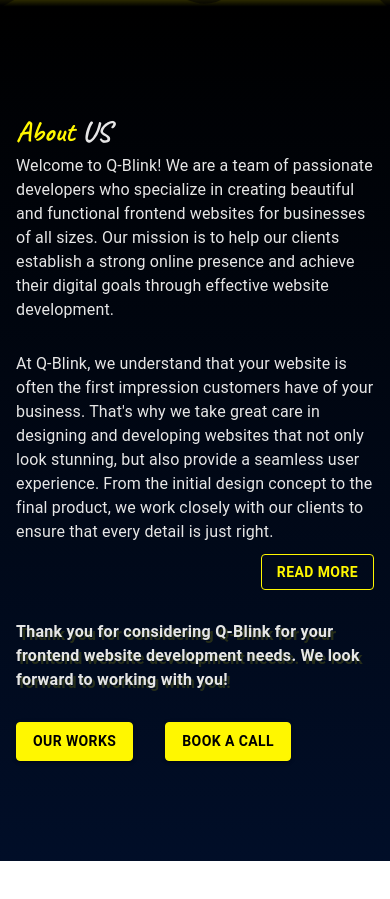
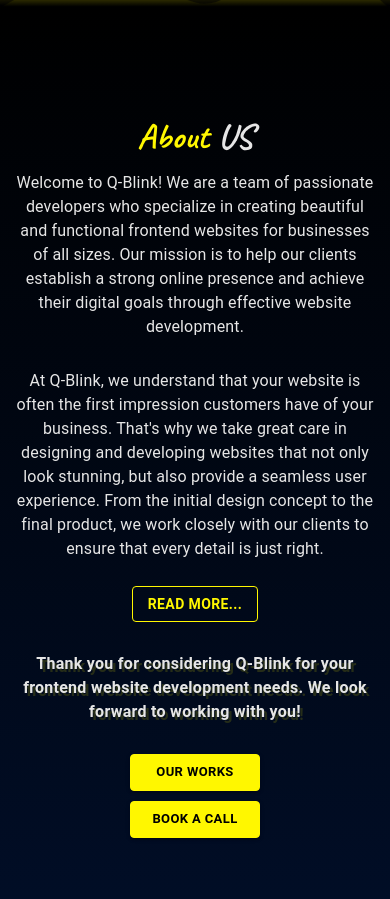
Before and after one commit to noorhesham9/Q_blink-company, a React (Vite) app: page / in a window 390 px wide. Shown: the part 833-1732 px from the top of the page. Before the commit the page ends 1694 px from the top, so only its background shows below. Built offline with nearby package versions, Linux system fonts and the light colour scheme; the HTML template or start-up script is replaced by a standard one; a web font is replaced by a local one.

Commit message:
finish about

```diff
--- a/src/components/About/About.jsx
+++ b/src/components/About/About.jsx
@@ -35,8 +35,10 @@
       <Container className="containerforAbout">
         <motion.div variants={textVariant()}>
           <Typography
+            className="AboutUS"
             sx={{
-              fontSize: "var(--h1-font-size)",
+              marginBottom: "7px",
+              fontSize: "35px",
               fontWeight: "bold",
               fontFamily: "var(--second-font)",
             }}>
@@ -75,7 +77,7 @@
                   color: "var(--text-color)",
                 },
               }}>
-              {showed ? "Read less" : "Read more"}
+              {showed ? "Read Less..." : "Read More..."}
             </Button>
           </div>
 
@@ -88,9 +90,10 @@
           </Typography>
         </motion.div>
 
-        <Stack spacing={4} direction="row">
+        <Stack className="ourworksandbook" spacing={4} direction="row">
           <Button
-            href="works"
+            className="ourWorks"
+            href="#works"
             sx={{
               backgroundColor: "var(--primary-color)",
               color: "black",
@@ -108,7 +111,8 @@
             Our Works
           </Button>
           <Button
-            href="contact"
+            className="bookaCall"
+            href="#contact"
             sx={{
               backgroundColor: "var(--primary-color)",
               color: "black",
--- a/src/components/About/about.css
+++ b/src/components/About/about.css
@@ -17,4 +17,34 @@
   font-weight: 600 !important;
   letter-spacing: 0.017em !important;
   text-shadow: 3px 3px rgba(255, 247, 0, 0.15);
+}
+
+@media (max-width: 500px) {
+  .AboutUS {
+    text-align: center;
+  }
+  .textsContain {
+    text-align: center;
+  }
+  .buttooon {
+    margin-top: 25px;
+    justify-content: center;
+  }
+  .thanks {
+    text-align: center;
+  }
+  .ourworksandbook {
+    justify-content: center;
+    align-items: center;
+    flex-wrap: wrap;
+    flex-direction: column !important;
+  }
+  .ourworksandbook .bookaCall,
+  .ourworksandbook .ourWorks {
+    width: 130px;
+    margin: 0;
+    margin-bottom: 10px;
+    font-size: 13px;
+    font-weight: 700;
+  }
 }/*# sourceMappingURL=about.css.map */
--- a/src/components/About/about.scss
+++ b/src/components/About/about.scss
@@ -20,3 +20,35 @@
   letter-spacing: 0.017em !important;
   text-shadow: 3px 3px rgb(255 247 0 / 15%);
 }
+
+@media (max-width: 500px) {
+  .AboutUS {
+    text-align: center;
+  }
+  .textsContain {
+    text-align: center;
+  }
+  .buttooon {
+    margin-top: 25px;
+    justify-content: center;
+  }
+  .thanks {
+    text-align: center;
+  }
+  .ourworksandbook {
+    justify-content: center;
+    align-items: center;
+    flex-wrap: wrap;
+    flex-direction: column !important;
+    .ourWorks {
+    }
+    .bookaCall,
+    .ourWorks {
+      width: 130px;
+      margin: 0;
+      margin-bottom: 10px;
+      font-size: 13px;
+      font-weight: 700;
+    }
+  }
+}
```
Also changed, not shown: 1 other file (tests, documents, lock files or other folders).
